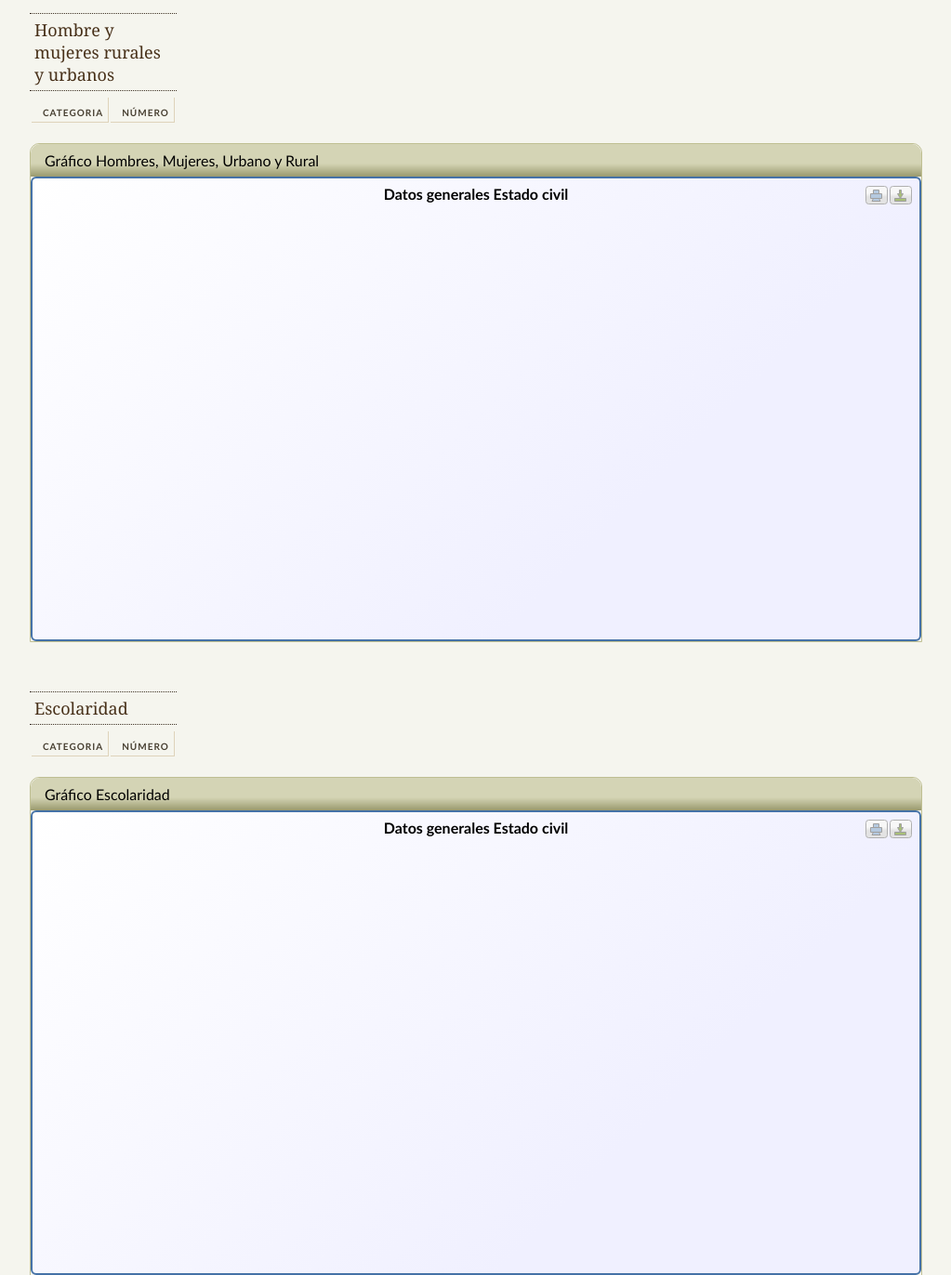
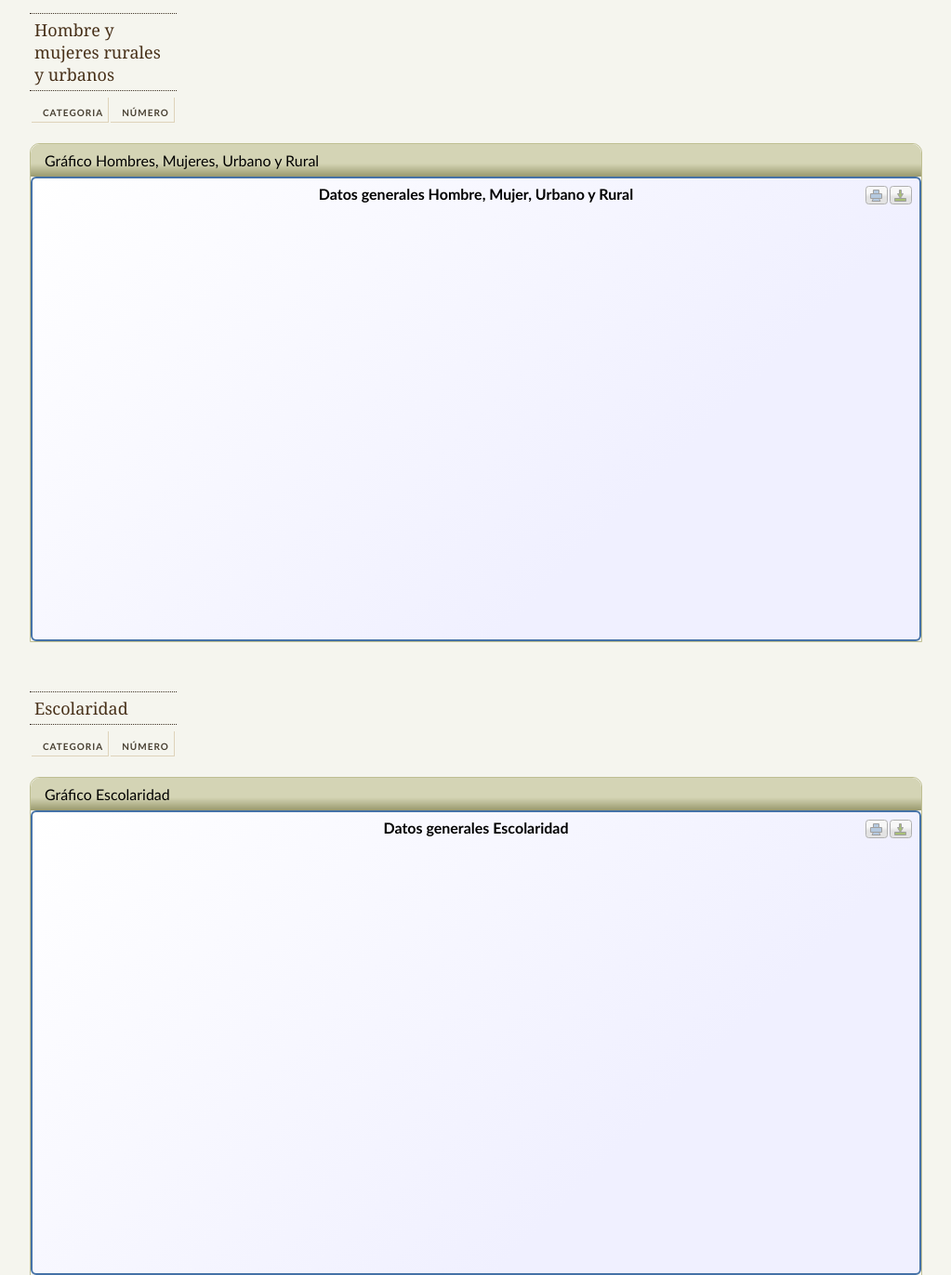
Before and after one commit to eos87/mcas, a Django app: template templates/encuesta/generales.html in a window 1280 px wide. Shown: the part 113-1485 px from the top of the page at 93% size, without its empty margins (128-1151 px from the left). Run offline with Django 3.2, Linux system fonts and the light colour scheme; the template is opened without the code that fills it, so the values that code supplies are empty; parts of the project's set-up code (start-up, migrations or seed data) failed here and were passed over; some libraries are stand-ins or nearby versions.

Commit message:
fix label

```diff
--- a/templates/encuesta/generales.html
+++ b/templates/encuesta/generales.html
@@ -179,7 +179,7 @@ $(document).ready(function() {
          plotShadow: false
       },
       title: {
-         text: 'Datos generales Estado civil'
+         text: 'Datos generales Escolaridad'
       },
       tooltip: {
          formatter: function() {
@@ -220,7 +220,7 @@ $(document).ready(function() {
          plotShadow: false
       },
       title: {
-         text: 'Datos generales Estado civil'
+         text: 'Datos generales Hombre, Mujer, Urbano y Rural'
       },
       tooltip: {
          formatter: function() {
```
